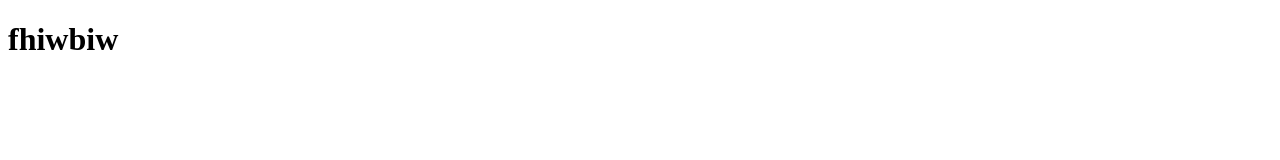
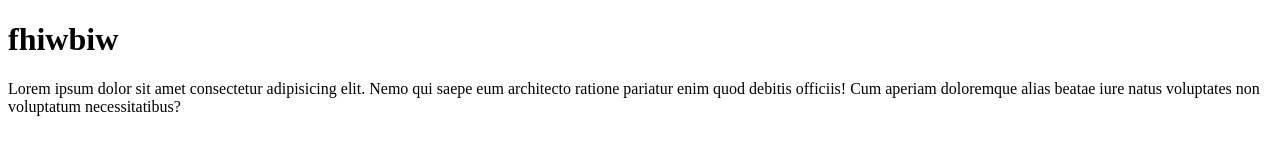
Before and after one commit to Tukhtaev27/trafal, a plain HTML site: page index.html in a window 1280 px wide. Drawn offline with Linux system fonts and the light colour scheme.

Commit message:
p tag added

```diff
--- a/index.html
+++ b/index.html
@@ -8,5 +8,6 @@
 </head>
 <body>
     <h1>fhiwbiw</h1>
+    <p>Lorem ipsum dolor sit amet consectetur adipisicing elit. Nemo qui saepe eum architecto ratione pariatur enim quod debitis officiis! Cum aperiam doloremque alias beatae iure natus voluptates non voluptatum necessitatibus?</p>
 </body>
 </html>
```
